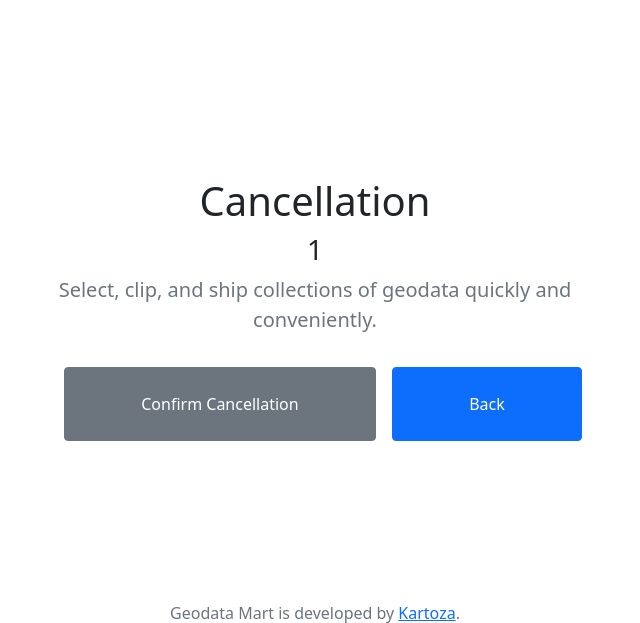
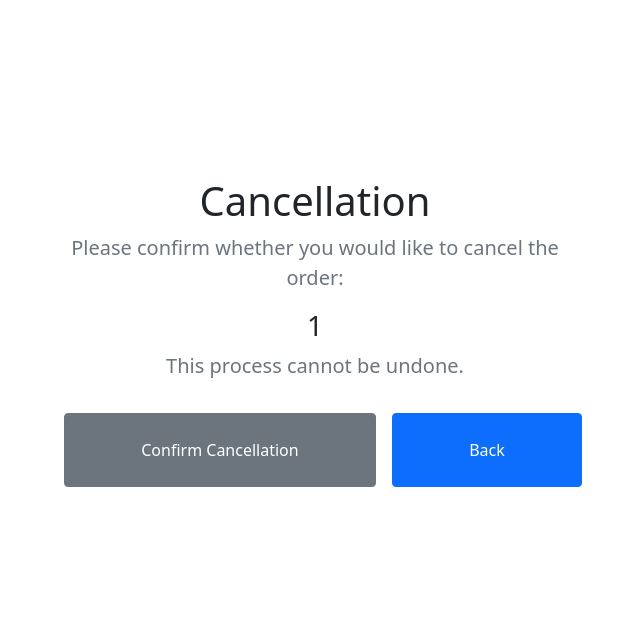
Before and after one commit to kartoza/geodata-mart, a Django app: template geodata_mart/templates/maps/confirm_cancel.html in a window 1280 px wide. Shown: the part 427-1050 px from the top of the page, without its empty margins (325-965 px from the left). Run offline with Django 3.2, Linux system fonts and the light colour scheme; the template is opened without the code that fills it: most values are stand-ins (such as "Sample title", 1, 10 or a date in 2020); data that the repository does not hold is empty; style sheets or scripts are compiled from the project's sources; parts of the project's set-up code (start-up, migrations or seed data) failed here and were passed over; some libraries are stand-ins or nearby versions.

Commit message:
update cancel page text

```diff
--- a/geodata_mart/templates/maps/confirm_cancel.html
+++ b/geodata_mart/templates/maps/confirm_cancel.html
@@ -11,9 +11,12 @@
     <div class="row py-lg-5">
       <div class="col-lg-6 col-md-8 mx-auto">
         <h1 class="fw-light">{% translate "Cancellation" %}</h1>
+        <p class="lead text-muted">
+          {% translate "Please confirm whether you would like to cancel the order:" %}
+        </p>
         <h3 class="fw-light">{{ job.job_id }}</h3>
         <p class="lead text-muted">
-          {% translate "Select, clip, and ship collections of geodata quickly and conveniently." %}
+          {% translate "This process cannot be undone." %}
         </p>
         <div class="d-flex justify-content-between">
           <div class="p-2 flex-fill">
```
